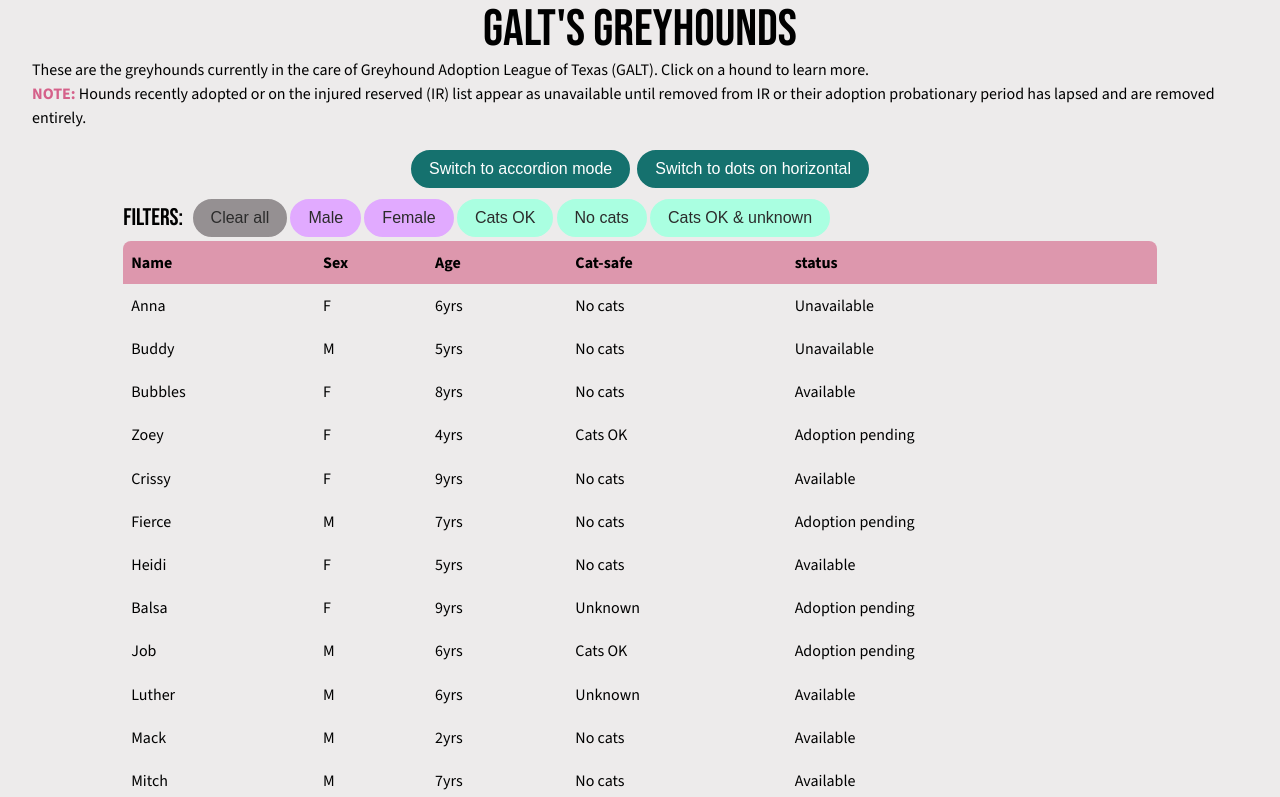
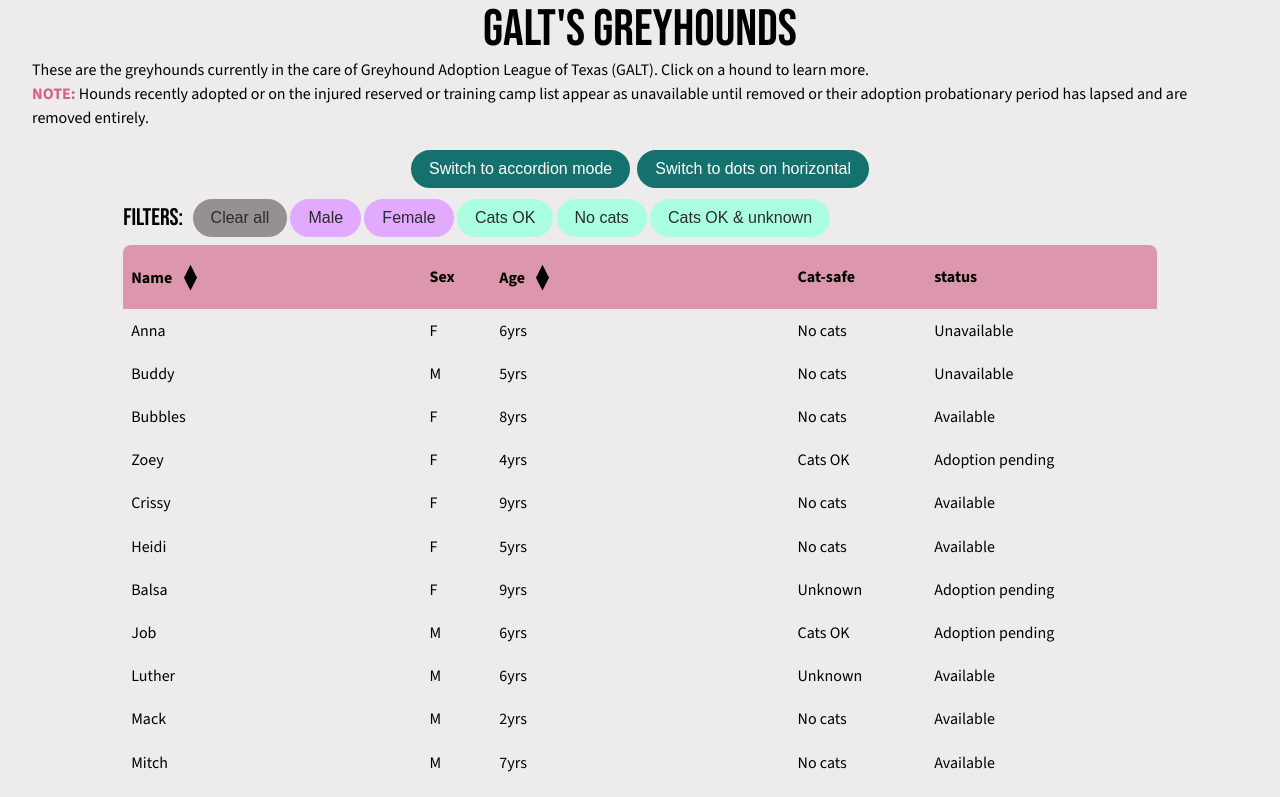
Before and after one commit to ihatetoast/available-hound-data-table, a React (Vite) app: page / in a window 1280 px wide. Shown: the top 797 px of the page. Built offline with nearby package versions, Linux system fonts and the light colour scheme.

Commit message:
animating thead's th on click. text appears indicating the sorting direction. needs refactoring and some css fix for up down arrows

```diff
--- a/src/App.jsx
+++ b/src/App.jsx
@@ -39,23 +39,31 @@
 };
 
 function App() {
+  // mock db consts
   const [isLoading, setIsLoading] = useState(true);
-  const [dogData, setDogData] = useState([]);
+  const [error, setError] = useState(null);
+  const [dogData, setDogData] = useState([]); // src of truth
+  // mutable and maleable:
   const [filteredDogs, setFilteredDogs] = useState([]);
-  const [error, setError] = useState(null);
+  // consts for the modal/drawers, highlighted rows, handling dots on desktop
   const [selectedDog, setSelectedDog] = useState(null);
   const [expandedDogId, setExpandedDogId] = useState(null);
   const [expandable, setExpandable] = useState(false);
   const [dotsOnHorizontal, setDotsOnHorizontal] = useState(false);
+
   // can be sorted by name and age
-  const [nameAtoZ, setNameAtoZ] = useState(false);
-  const [ageAsc, setAgeAsc] = useState(false);
+  const [sortConfig, setSortConfig] = useState({
+    column: null, // null/unsorted or 'age' or 'name
+    direction: null, // null is unsorted asc or desc
+  });
+
   // can filter for cat safe OR just not "no cats" (cats ok and unknown) & male/female
   const [filters, setFilters] = useState({
     cats: '',
     sex: '',
   });
-  const filtersAreEmpty = Object.values(filters).every(x => x === '');
+  // for resetting
+  const filtersAreEmpty = Object.values(filters).every((x) => x === '');
 
   useEffect(() => {
     const loadHounds = async () => {
@@ -95,37 +103,31 @@
     setExpandedDogId(null);
   }
 
-  function handleHeaderNameClick() {
+  function handleHeaderClick(column) {
     const newData = [...dogData];
-    if (!nameAtoZ) {
-      const sortedName = newData.sort((a, b) => a.name.localeCompare(b.name));
+    let newDir;
+    if(sortConfig.column !== column) {
+      console.log("sortConfig.column !== column");
+      newDir = 'asc';
+    } else {
+      console.log("toggle");
+      newDir = sortConfig.direction === 'asc' ? 'desc' : 'asc';
+    }
+    if (column === 'name') {
+      const sortedName = newData.sort((a, b) =>
+        newDir === 'asc' ? a.name.localeCompare(b.name) : b.name.localeCompare(a.name)
+      );
       setDogData(sortedName);
-      setNameAtoZ(true);
-    } else {
-      const sortedName = newData.sort((a, b) => b.name.localeCompare(a.name));
-      setDogData(sortedName);
-      setNameAtoZ(false);
     }
-  }
-  function handleHeaderAgeClick() {
-    const newData = [...dogData];
-    if (!ageAsc) {
+    if (column === 'age') {
       const sortedAge = newData.sort((a, b) => {
         const aYrs = getAgeInYears(a.whelped);
         const bYrs = getAgeInYears(b.whelped);
-        return aYrs - bYrs;
+        return newDir === 'asc' ? aYrs - bYrs : bYrs - aYrs;
       });
       setDogData(sortedAge);
-      setAgeAsc(true);
-    } else {
-      const sortedAge = newData.sort((a, b) => {
-        const aYrs = getAgeInYears(a.whelped);
-        const bYrs = getAgeInYears(b.whelped);
-        return bYrs - aYrs;
-      });
-      setDogData(sortedAge);
-      setAgeAsc(false);
     }
+    setSortConfig({column, direction: newDir})
   }
 
   // header btns' fcn for demo f
@@ -156,14 +158,17 @@
     const dogsToLoad = dogData.filter((dog) => {
       const matchesSex = filters.sex === '' || filters.sex === dog.sex;
       let matchesCats = true;
-      if(filters.cats !== '') {
-        matchesCats = filters.cats === 'maybe' ? dog.cats !== 'no' : filters.cats === dog.cats;
+      if (filters.cats !== '') {
+        matchesCats =
+          filters.cats === 'maybe'
+            ? dog.cats !== 'no'
+            : filters.cats === dog.cats;
       }
       return matchesCats && matchesSex;
-    })
+    });
     setFilteredDogs(dogsToLoad);
   }, [filters, dogData]);
-console.log("filters are empty: ", filtersAreEmpty);
+
   return (
     <>
       <Header title="GALT's Greyhounds">
@@ -174,10 +179,9 @@
         <p>
           <strong>
             <span className='warning'>NOTE:</span> Hounds recently adopted or on
-            the injured reserved (IR) list appear as unavailable until removed
-            from IR or their adoption probationary period has lapsed and are
+            the injured reserved or training camp list appear as unavailable until removed or their adoption probationary period has lapsed and are
             removed entirely.
-          </strong>{' '}
+          </strong>
         </p>
         {!isLoading && !error && (
           <div className='header-btns-container'>
@@ -225,10 +229,24 @@
               />
             </section>
             <section className='button-filter-section'>
-              <span className="filters-title">Filters:</span>
-              <Button classes="default" onClick={()=>setFilters({sex: '', cats: ''})} disabled={filtersAreEmpty}>Clear all</Button>
-              <ButtonFilter classes="lilac" options={filterOptions['sex']} onOptionClick={handleSexFilter}/>
-              <ButtonFilter classes="cyan" options={filterOptions['cats']} onOptionClick={handleCatsFilter}/>
+              <span className='filters-title'>Filters:</span>
+              <Button
+                classes='default'
+                onClick={() => setFilters({ sex: '', cats: '' })}
+                disabled={filtersAreEmpty}
+              >
+                Clear all
+              </Button>
+              <ButtonFilter
+                classes='lilac'
+                options={filterOptions['sex']}
+                onOptionClick={handleSexFilter}
+              />
+              <ButtonFilter
+                classes='cyan'
+                options={filterOptions['cats']}
+                onOptionClick={handleCatsFilter}
+              />
             </section>
           </>
         )}
@@ -238,10 +256,9 @@
             expandable={expandable}
             selectedDog={selectedDog}
             expandedDogId={expandedDogId}
+            sortConfig={sortConfig}
             onRowClick={handleRowClick}
-            onHeaderNameClick={handleHeaderNameClick}
-            onHeaderAgeClick={handleHeaderAgeClick}
-            isAtoZ={nameAtoZ}
+            onHeaderClick={handleHeaderClick}
           />
         )}
       </main>
--- a/src/components/ButtonFilter.jsx
+++ b/src/components/ButtonFilter.jsx
@@ -1,7 +1,6 @@
 import React from 'react'
 import Button from './Button'
 const ButtonFilter = ({options, classes, onOptionClick }) => {
-  console.log(options);
 
   function handleFilterBtnClick(value){
     onOptionClick(value)
--- a/src/components/CardModal.jsx
+++ b/src/components/CardModal.jsx
@@ -17,9 +17,13 @@
   const pedigreeText = selectedDogData.pedigree === "yes" ? "Greyhound" : "Sighthound mix";
 
 // TERNARY CLASS
+// adopted eventually get removed after a waiting pd.
+// training camp have yet to be assessed. will become avail
+// injured reserved are waiting for medical issues for clearance. will become avail
+  const unavail = selectedDogData.status === "adopted" || selectedDogData.status === "injured reserve" || selectedDogData.status === 'training camp';
   const statusClass = selectedDogData.status === "adoption pending"
   ? "pending"
-  : (selectedDogData.status === "adopted" || selectedDogData.status === "injured reserve") ? "unavailable" : "available";
+  : unavail ? "unavailable" : "available";
 
   return createPortal(
     <dialog className='modal' ref={dialog} onClose={handleCloseModal}>
--- a/src/components/Table.jsx
+++ b/src/components/Table.jsx
@@ -1,16 +1,53 @@
-import React from 'react';
+import { useState } from 'react';
 
 import TableRow from './TableRow';
+import TableHeadButton from './TableHeadButton';
 
-const Table = ({ dogData, expandable, expandedDogId, selectedDog, onRowClick, onHeaderNameClick, onHeaderAgeClick }) => {
+const Table = ({
+  dogData,
+  expandable,
+  expandedDogId,
+  selectedDog,
+  onRowClick,
+  onHeaderClick,
+  sortConfig,
+}) => {
+  const [animatingCol, setAnimatingCol] = useState(null);
+
+
+
+  function handleNameClick(col) {
+    onHeaderClick(col);
+    // start the anim for th, and state which one it is
+    setAnimatingCol(col); // logs as expected
+    setTimeout(() => {
+      // time the anim ..
+      setAnimatingCol(null);
+    }, 800);
+  }
+console.log("in table / animatingCol ", animatingCol);
   return (
     <div className='table-container'>
       <table>
         <thead>
           <tr>
-            <th onClick={() => onHeaderNameClick()}>Name</th>
+            <TableHeadButton
+              text='Name'
+              animatedText={{ asc: 'A – Z', desc: 'Z – A' }}
+              column='name'
+              animatingCol={animatingCol}
+              onHeadClick={handleNameClick}
+              sortConfig={sortConfig}
+            />
             <th>Sex</th>
-            <th onClick={() => onHeaderAgeClick()}>Age</th>
+            <TableHeadButton
+              text='Age'
+              animatedText={{ asc: '1 – 99', desc: '99 – 1' }}
+              column='age'
+              animatingCol={animatingCol}
+              onHeadClick={handleNameClick}
+              sortConfig={sortConfig}
+            />
             <th>Cat-safe</th>
             <th>status</th>
           </tr>
@@ -21,7 +58,7 @@
               isSelected={selectedDog?.id === dog.id}
               key={dog.id}
               tabindex={idx}
-              role="button"
+              role='button'
               dog={dog}
               expandable={expandable}
               isExpanded={dog.id === expandedDogId}
--- /dev/null
+++ b/src/components/TableHeadButton.jsx
@@ -0,0 +1,40 @@
+import React from 'react';
+
+const TableHeadButton = ({
+  text,
+  animatedText,
+  onHeadClick,
+  column,
+  animatingCol,
+  sortConfig,
+}) => {
+  const dir = sortConfig.direction;
+  const isAnimating = animatingCol === column;
+
+  const aniText = dir === 'asc' ? animatedText.asc : animatedText.desc;
+  let sortSpanElem = <span className={`table-head-unsorted-icon ${column} ${isAnimating ? "hide"  :'show'}`} >◀▶</span>;
+
+  //   if(dir === "asc") {
+  //   sortSpanElem = <span className="table-head-sorted-icon">▲</span>;
+  // } else if (dir === "desc") {
+  //   sortSpanElem = <span className="table-head-sorted-icon">▼</span>;
+  // }
+
+
+  // NOTE: no animation on mob until sure the text fits
+  // holding isAnimating ? aniText : text
+  return (
+    <th  role='button' className={`sortable-table-head ${isAnimating ? ""  :'clickable'} `} onClick={() => onHeadClick(column)}>
+      <p className="table-head-sort-col desktop">
+        <span className={`text ${isAnimating ? '' : 'show'}`}>{text}</span>
+        <span className={`text ${isAnimating ? 'show' : ''}`}>{aniText}</span>
+      {sortSpanElem}
+      </p>
+      <p className="table-head-sort-col mobile">{text}
+        <span className="table-head-unsorted-icon mobile" >◀▶</span>
+      </p>
+    </th>
+  );
+};
+
+export default TableHeadButton;
--- a/src/components/TableRow.jsx
+++ b/src/components/TableRow.jsx
@@ -14,14 +14,14 @@
   const shortStatusText =
     dog.status === 'adoption pending'
       ? 'Pending'
-      : dog.status === 'adopted' || dog.status === 'injured reserve'
+      : dog.status === 'adopted' || dog.status === 'injured reserve' || dog.status === 'training camp'
       ? 'Unavail'
       : 'Avail';
 
   const longStatusText =
     dog.status === 'adoption pending'
       ? 'Adoption pending'
-      : dog.status === 'adopted' || dog.status === 'injured reserve'
+      : dog.status === 'adopted' || dog.status === 'injured reserve' || dog.status === 'training camp'
       ? 'Unavailable'
       : 'Available';
 
@@ -33,7 +33,8 @@
   return (
     <>
       <tr
-        className={`main-row ${expandable ? 'expandable' : ''} ${
+        role="button"
+        className={`main-row clickable ${expandable ? 'expandable' : ''} ${
           isSelected || isExpanded ? 'selected' : ''
         }`}
         onClick={() => handleRowClick(dog)}
--- a/src/data/dogData.js
+++ b/src/data/dogData.js
@@ -109,27 +109,6 @@
       videoUrl: 'https://www.youtube.com/watch?v=iWPo2X6suVI',
       imageGallery: [
         'https://galtx.org/wp-content/uploads/2025/04/crissy1.jpg',
-      ],
-    },
-  },
-  {
-    id: 6,
-    name: 'Fierce',
-    originLocation: 'Australia',
-    sex: 'male',
-    pedigree: 'yes',
-    color: 'black',
-    cats: 'no',
-    status: 'adoption pending',
-    whelped: 'December 27, 2019.',
-    sire: 'Moreira',
-    dam: 'Glen Star',
-    bio: `Don't let the name fool you—Fierce is one chilled-out greyhound! Easy-going and calm, he walks beautifully on lead and has great recall. Fierce is a real ladies' man who gets along wonderfully with female dogs. He's also a big fan of treats and absolutely loves soaking up attention from his people.\n\nIf you're looking for a sweet, charming companion who's equal parts relaxed and affectionate, Fierce could be the one for you! He should not live with cats or small dogs.`,
-    media: {
-      videoUrl: null,
-      imageGallery: [
-        'https://galtx.org/wp-content/uploads/2025/12/fierce1.jpg',
-        'https://galtx.org/wp-content/uploads/2025/12/fierce2.jpg',
       ],
     },
   },
@@ -437,4 +416,25 @@
       ],
     },
   },
+  {
+    id: 21,
+    name: 'Angela',
+    originLocation: 'TX, USA',
+    sex: 'female',
+    pedigree: 'no',
+    color: 'black',
+    cats: 'no',
+    status: 'training camp',
+    whelped: '2023',
+    sire: null,
+    dam: null,
+    bio: `Angela, named for the woman who secured her and another Saluki mix, was found in a field SE of Wichita Falls in early January. They were likely abandoned by a coyote hunter. The Good Samaritan was able to get the girls into her car using her greyhound as a guide. Due to her prey drive, Angela should not live with cats or small dogs.`,
+    media: {
+      videoUrl: null,
+      imageGallery: [
+        'https://galtx.org/wp-content/uploads/2026/01/angela21.png',
+        'https://galtx.org/wp-content/uploads/2026/01/angela22.png',
+      ],
+    },
+  },
 ];
--- a/src/index.css
+++ b/src/index.css
@@ -12,6 +12,7 @@
   --pink: #dd97ad;
   --pink-dark: #d5618a;
   --pink-light: #fdbed6;
+  --pink-lightest: #fee7ef;
   --yellow: #ffe1aa;
   --green: #15716e;
   --white: #fff;
@@ -49,6 +50,10 @@
 .warning {
   color: var(--pink-dark);
   font-weight: 700;
+}
+
+.clickable {
+  cursor: pointer;
 }
 
 /* HEADER  */
@@ -153,7 +158,7 @@
 .select-filter-section {
   display: flex;
   flex-direction: column;
-  align-items: center;;
+  align-items: center;
   border: 1px solid var(--dark-grey);
   background-color: var(--white);
   border-radius: var(--border-radius-small);
@@ -203,8 +208,6 @@
   width: 7rem;
 }
 
-
-
 /* TABLE */
 .table-container {
   border-radius: 0.5rem 0.5rem 0 0;
@@ -219,6 +222,7 @@
 
 thead {
   background-color: var(--pink);
+  height: 3rem;
 }
 
 thead th {
@@ -230,6 +234,31 @@
   font-size: 0.8rem;
   padding: 0.5rem 0.5rem;
 }
+
+/* SORTABLE COLUMNS  */
+.table-head-sort-col {
+  position: relative;
+}
+.table-head-sort-col.desktop {
+  display: none;
+}
+.table-head-sort-col.mobile {
+  display: block;
+}
+
+.sortable-table-head .table-head-unsorted-icon {
+  display: inline-block;
+  transform: rotate(90deg);
+}
+
+/* .sortable-table-head.sorted .table-head-sorted-icon {
+  position: absolute;
+  font-size: 0.9rem;
+  top: 0.1rem;
+  left: auto;
+  margin-left: 0.8rem;
+  } */
+
 /* EXPANDABLE ROW  */
 .dog-name {
   position: relative;
@@ -629,7 +658,7 @@
   }
 
   .main-btn {
-    margin: 0.25rem .1rem;
+    margin: 0.25rem 0.1rem;
   }
 
   header,
@@ -694,13 +723,13 @@
     display: none;
   }
 
-
   /* BUTTON FILTER  */
   .button-filter-section {
     display: flex;
     align-items: center;
     justify-content: flex-start;
     width: 85%;
+    margin-bottom: 0.25rem;
   }
 
   .button-filter-section .filters-title {
@@ -709,9 +738,59 @@
     margin-right: 0.5rem;
   }
 
+  thead {
+    height: 4rem;
+  }
+
   .table-container {
     width: 85%;
     max-width: 1200;
+  }
+
+  .table-head-sort-col.desktop {
+    position: relative;
+    display: inline-block;
+    width: 10rem;
+    height: 1rem;
+  }
+
+  .table-head-sort-col .text {
+    position: absolute;
+    top: 0;
+    left: 0;
+    opacity: 0;
+    visibility: hidden; /* Hide the element from screen readers and interactions */
+    transition: opacity 0.5s ease-in-out, visibility 0.5s ease-in-out;
+  }
+
+  .table-head-sort-col .text.show {
+    opacity: 1;
+    visibility: visible;
+  }
+
+  .table-head-unsorted-icon {
+    position: absolute;
+  }
+
+  .table-head-unsorted-icon.name {
+    left: 3rem;
+  }
+
+  .table-head-unsorted-icon.age {
+    left: 2rem;
+  }
+  .table-head-unsorted-icon.show {
+    opacity: 1;
+    transition: opacity 0.5s ease-in-out;
+  }
+
+  .table-head-unsorted-icon.hide {
+    opacity: 0;
+    transition: opacity 0.54s ease-in-out;
+  }
+
+  .table-head-sort-col.mobile {
+    display: none;
   }
 
   .modal {
@@ -773,8 +852,7 @@
 
   .main-row:hover,
   .main-row:focus {
-    cursor: pointer;
-    background-color: var(--pink-light);
+    background-color: var(--pink-lightest);
   }
 
   .detail-row-media-desktop {
```
Lines whose indentation alone changed are shown as unchanged.
